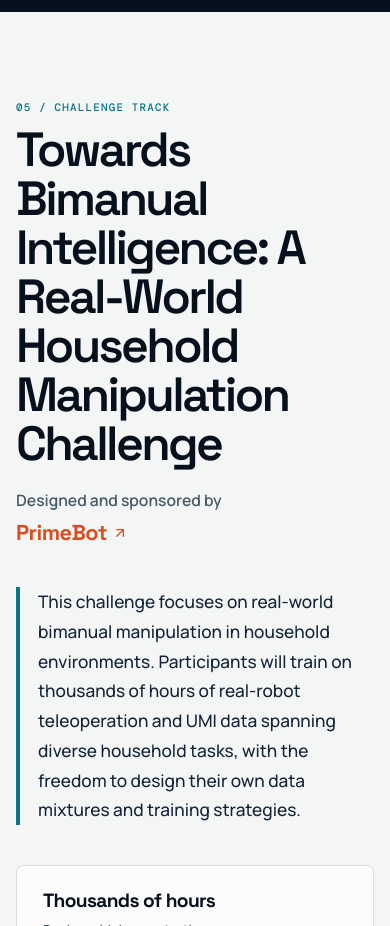
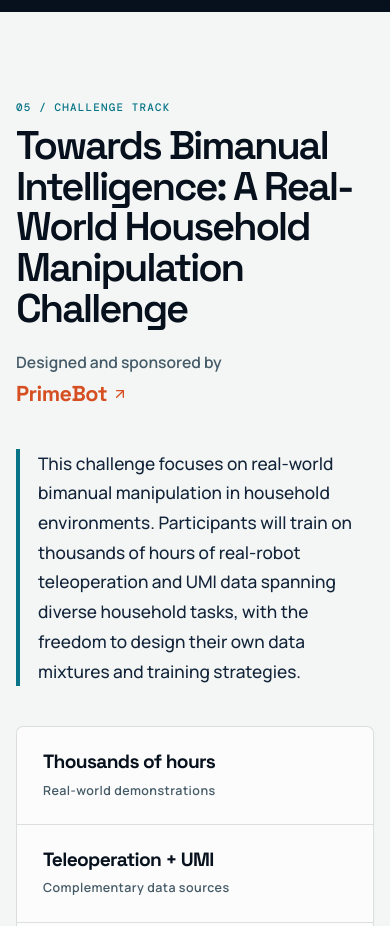
Before and after one commit to bimanual-robot-learning/bimanual-robot-learning.github.io, a React (Vite) app: page / in a window 390 px wide. Shown: the part 11040-11966 px from the top of the page. Built offline with nearby package versions, Linux system fonts and the light colour scheme.

Commit message:
fix: reduce challenge title on compact screens

```diff
--- a/src/App.css
+++ b/src/App.css
@@ -2458,7 +2458,7 @@
   }
 
   .challenge-heading h2 {
-    font-size: clamp(2.45rem, 13vw, 3rem);
+    font-size: 2.5rem;
   }
 
   .challenge-introduction {
```
Also changed, not shown: 1 other file (tests, documents, lock files or other folders).
